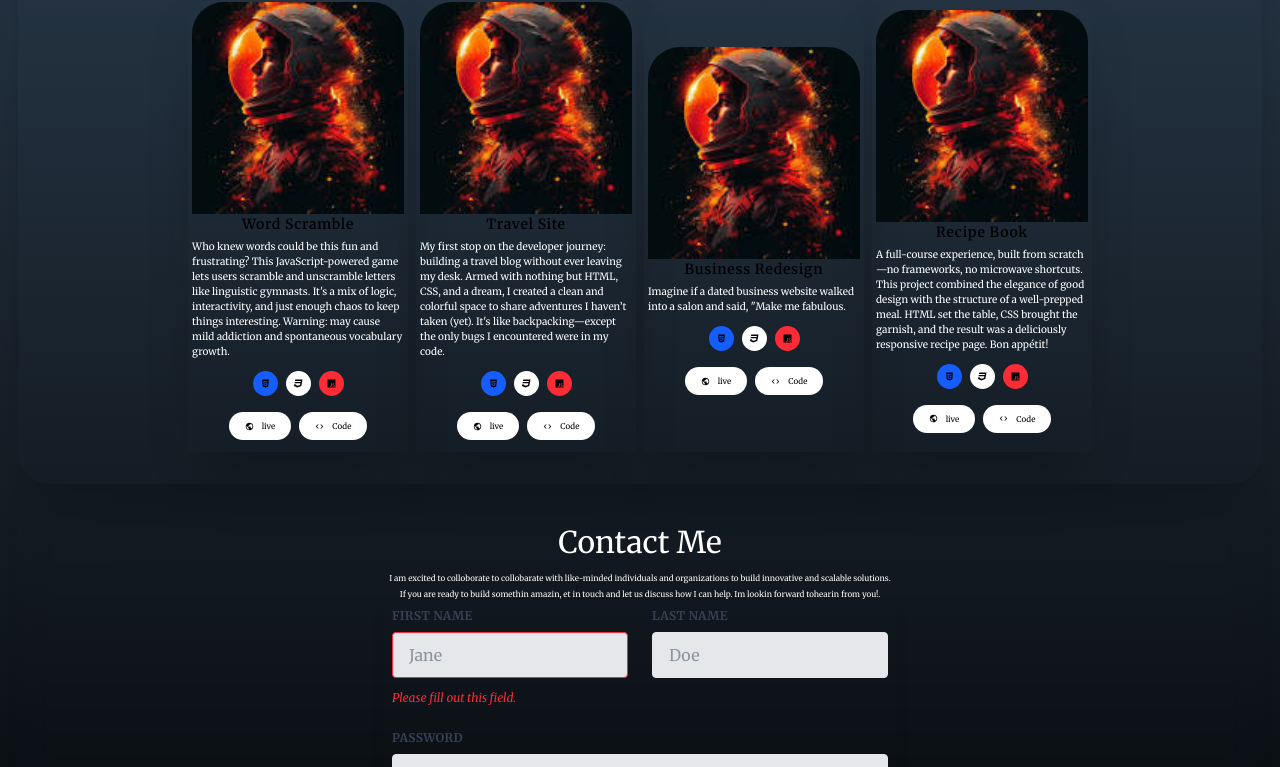
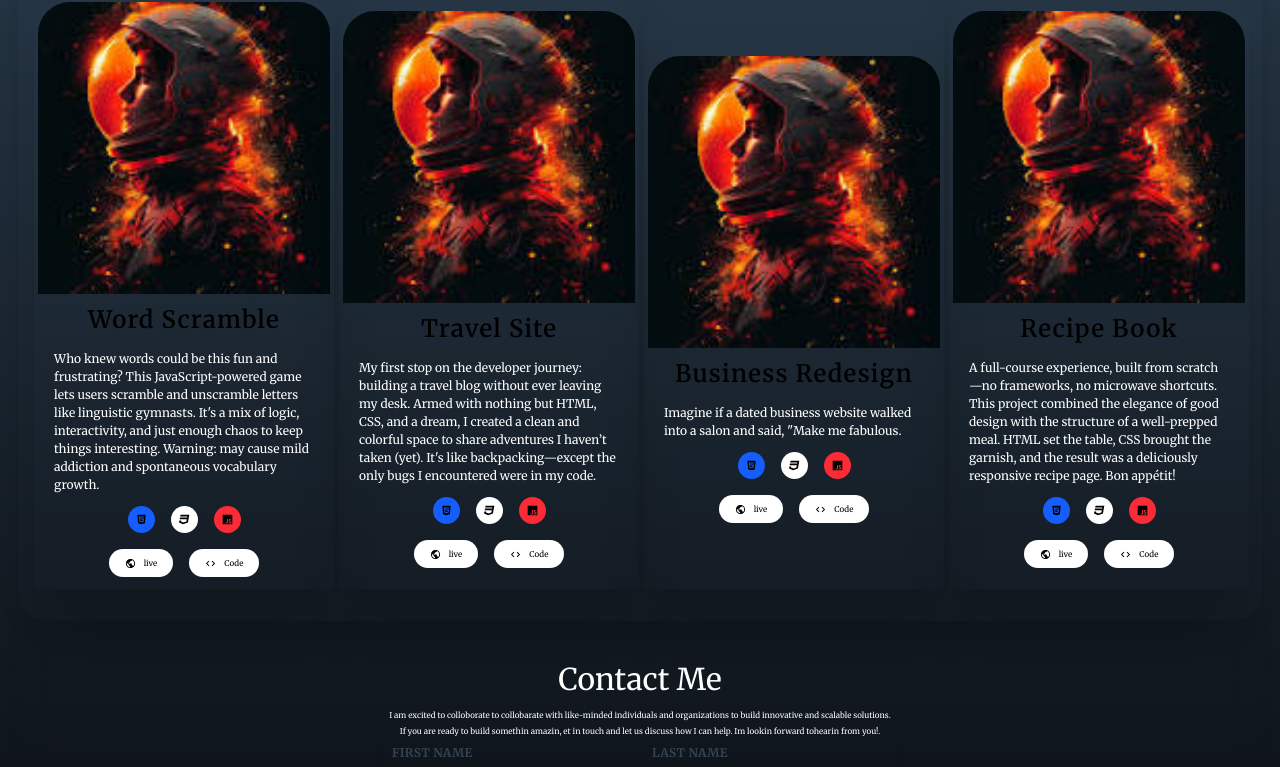
Before and after one commit to Supa-Thobile2/portfolio-melsoft2, a React (Vite) app: page / in a window 1280 px wide. Shown: the part 1690-2457 px from the top of the page. Built offline with nearby package versions, Linux system fonts and the light colour scheme; a web font is replaced by a local one.

Commit message:
updated hero

```diff
--- a/src/components/card/Card.jsx
+++ b/src/components/card/Card.jsx
@@ -8,23 +8,23 @@ import { FaHtml5, FaCss3, FaJs } from 'react-icons/fa'
 const Card = ({description, title}) => {
   return (
 
-        <div className="flex items-center justify-center flex-col w-55 mx-auto rounded-t-4xl my-4  shadow-2xl border-amber-50 p-1">
+        <div className="flex items-center justify-center flex-col w-75 mx-auto rounded-t-4xl my-4  shadow-2xl border-amber-50 p-1">
              <img src={Image} alt="astranaut"  className=' w-full rounded-t-4xl object-contain' />
-            <div className=''>
-                <h1 className='text-[14px] font-semibold tracking-wider '>{title}</h1>
+            <div className='my-2'>
+                <h1 className='text-[24px] font-semibold tracking-wider '>{title}</h1>
             </div>
-            <div>
-                <p className='text-[10px] text-white py-1'>{description}</p>
-                <div className='flex items-center justify-center gap-2 py-2'>
-                                                  <button className='py-2 px-2  bg-blue-600 rounded-full hover:translate-y-[10px] hover:shadow-md transition duration-300'><FaHtml5 size={9}/></button>
-                                                  <button className='py-2 px-2 bg-white rounded-full hover:translate-y-[10px] hover:shadow-md transition duration-300'><FaCss3 size={9}/></button>
-                                                  <button className='py-2 px-2 bg-red-500 rounded-full hover:translate-y-[10px] hover:shadow-md transition duration-300'><FaJs size={9}/></button>
+            <div className='mx-4'>
+                <p className='text-[12px] text-white py-1'>{description}</p>
+                <div className='flex items-center justify-center gap-4 py-2'>
+                                                  <button className='py-2 px-2  bg-blue-600 rounded-full hover:translate-y-[10px] hover:shadow-md transition duration-300'><FaHtml5 size={11}/></button>
+                                                  <button className='py-2 px-2 bg-white rounded-full hover:translate-y-[10px] hover:shadow-md transition duration-300'><FaCss3 size={11}/></button>
+                                                  <button className='py-2 px-2 bg-red-500 rounded-full hover:translate-y-[10px] hover:shadow-md transition duration-300'><FaJs size={11}/></button>
 
                 </div>
             </div>
-            <div className='flex items-center justify-evenly gap-2 my-2'>
-                <button className='text-[8px] py-2 px-4 rounded-4xl bg-white flex items-center justify-evenly gap-2'><MdPublic size={9}/>live</button>
-                <button className='text-[8px] py-2 px-4 rounded-4xl bg-white flex items-center justify-evenly gap-2'><MdCode size={9}/>Code </button>
+            <div className='flex items-center justify-evenly gap-4 my-2'>
+                <button className='text-[8px] py-2 px-4 rounded-4xl bg-white flex items-center justify-evenly gap-2'><MdPublic size={11}/>live</button>
+                <button className='text-[8px] py-2 px-4 rounded-4xl bg-white flex items-center justify-evenly gap-2'><MdCode size={11}/>Code </button>
             </div>
         </div>
 
--- a/src/components/hero/Hero.jsx
+++ b/src/components/hero/Hero.jsx
@@ -28,13 +28,13 @@ function Hero() {
 
                   </div>
                   <div className='w-full  flex items-center justify-center flex-col px-4 py-2 mx-10 my-1'>
-                    <p className='text-[11px] pb-1 tracking-wide leading-4 text-white  md:text-center '>Hey there! It's a me Thobile Nontenja, a software engineer based in South Africa with a passion for building innovative digital solutions.
+                    <p className='text-[11px] pb-1 tracking-wide text-white  md:text-center '>Hey there! It's a me Thobile Nontenja, a software engineer based in South Africa with a passion for building innovative digital solutions.
                        </p>
-                    <p className='text-[11px] pb-1 text-white tracking-wide leading-4 '>Since starting my coding journey in 2019, I've developed a strong foundation in front-end development, with expertise in HTML, CSS, and JavaScript.</p>
-                    <span className='text-[10px] leading-4 tracking-wide text-white italic bold'>'First rule at Melsoft club: Talk about code. The second rule of the melsoft club: You don't think about Errors'</span>
+                    <p className='text-[11px] pb-1 text-white tracking-wide'>Since starting my coding journey in 2019, I've developed a strong foundation in front-end development, with expertise in HTML, CSS, and JavaScript.</p>
+                    <span className='text-[10px]  tracking-wide text-white italic bold'>'First rule at Melsoft club: Talk about code. The second rule of the melsoft club: You don't think about Errors'</span>
                   </div>
 
-                  <div className='flex  justify-evenly gap-2 items-center mt-4'>
+                  <div className='flex  justify-evenly gap-2 items-center mt-2'>
                     <button className='flex justify-evenly items-center gap-2 text-[8px] py-2 px-4 bg-blue-100 rounded-2xl hover:translate-y-[10px] hover:shadow-md transition duration-300'><FaFileDownload size={11}/>Hire Me</button>
                     <button className='flex justify-evenly items-center gap-2 text-[8px]  py-2 px-4 bg-blue-100 rounded-2xl hover:translate-y-[10px] hover:shadow-md transition duration-300'><FaEnvelope size={11}/>Contact Me</button>
 
--- a/src/components/projects/Projects.jsx
+++ b/src/components/projects/Projects.jsx
@@ -14,7 +14,7 @@ function Project() {
 
        <div className='flex justify-center items-center flex-col p-4 shadow-2xl rounded-4xl '>
             <h1 className='text-3xl text-white py-1'>Projects</h1>
-            <p className='text-white text-[8px] text-center'>As a bootcamp student, Ive had the opportunity  to work on various projects that shocase my skills in HTML, CSS, JS, React,Vite, and Tailwindcss.</p>
+            <p className='text-white text-[8px] text-center mx-2'>As a bootcamp student, Ive had the opportunity  to work on various projects that shocase my skills in HTML, CSS, JS, React,Vite, and Tailwindcss.</p>
         <div className=' gap-2 mx-auto md:grid grid-cols-4'>
 
           {/* {projects.map((project)=>{
```
